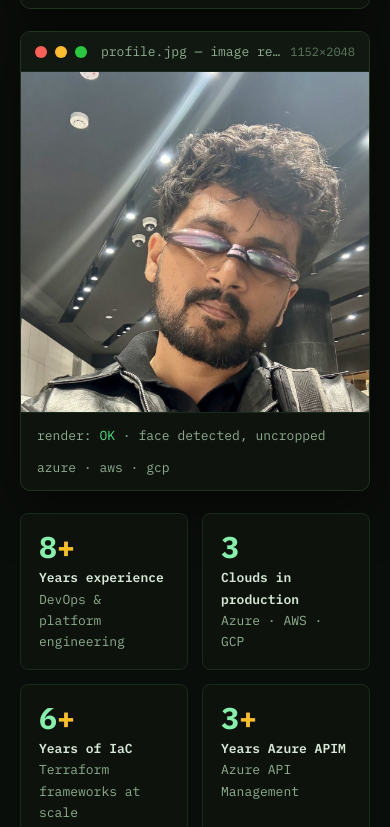
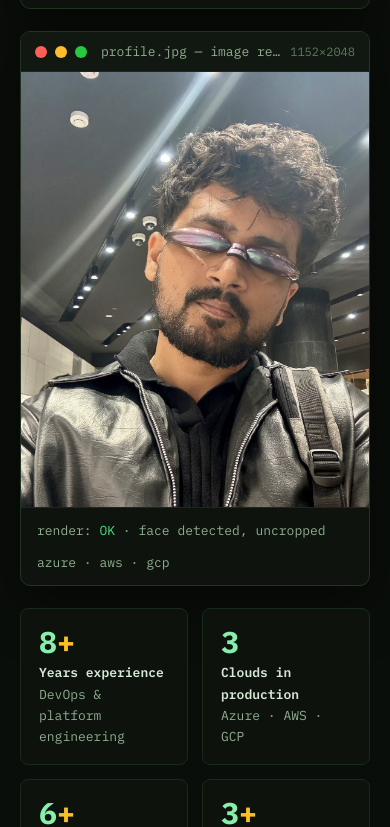
Before and after one commit to varundusane/varundusane.github.io, a plain HTML site: page index.html in a window 390 px wide. Shown: the part 1167-1994 px from the top of the page. Drawn offline with Linux system fonts and the light colour scheme.

Commit message:
Fix hero photo framing: cap image render panel at 4:5, face-centred crop

```diff
--- a/index.html
+++ b/index.html
@@ -122,7 +122,7 @@
       .hero{ padding:44px 0 30px; }
       .hero-grid{
         display:grid; grid-template-columns:minmax(0,1.55fr) minmax(0,1fr);
-        gap:22px; align-items:stretch;
+        gap:22px; align-items:start;
       }
       .session-line{ margin:0 0 6px; font-size:15px; }
       .whoami-out{
@@ -171,10 +171,10 @@
 
       /* photo panel */
       .photo-term{ display:flex; flex-direction:column; }
-      .photo-frame{ position:relative; flex:1; min-height:280px; background:#060906; }
+      .photo-frame{ position:relative; flex:none; width:100%; aspect-ratio:4/5; overflow:hidden; background:#060906; }
       .photo-frame img{
         position:absolute; inset:0; width:100%; height:100%;
-        object-fit:cover; object-position:50% 30%;
+        object-fit:cover; object-position:50% 40%;
       }
       .photo-meta{
         padding:12px 16px; font-size:13px; color:var(--muted);
@@ -342,8 +342,7 @@
       /* ---------- responsive ---------- */
       @media (max-width: 900px){
         .hero-grid{ grid-template-columns:1fr; }
-        .photo-frame{ min-height:340px; }
-        .photo-frame img{ object-position:50% 26%; }
+        .photo-frame img{ object-position:50% 40%; }
         .stats{ grid-template-columns:1fr 1fr; }
         .proj-grid, .cols-2, .contact-grid{ grid-template-columns:1fr; }
         .cols-4{ grid-template-columns:1fr 1fr; }
```
